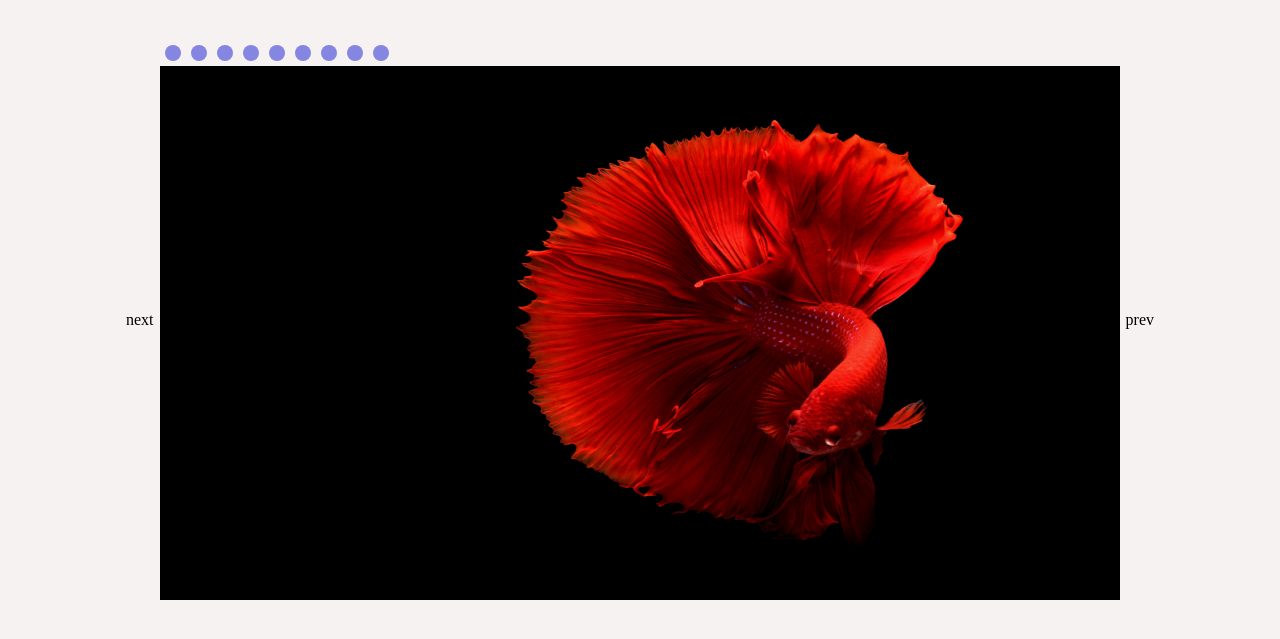
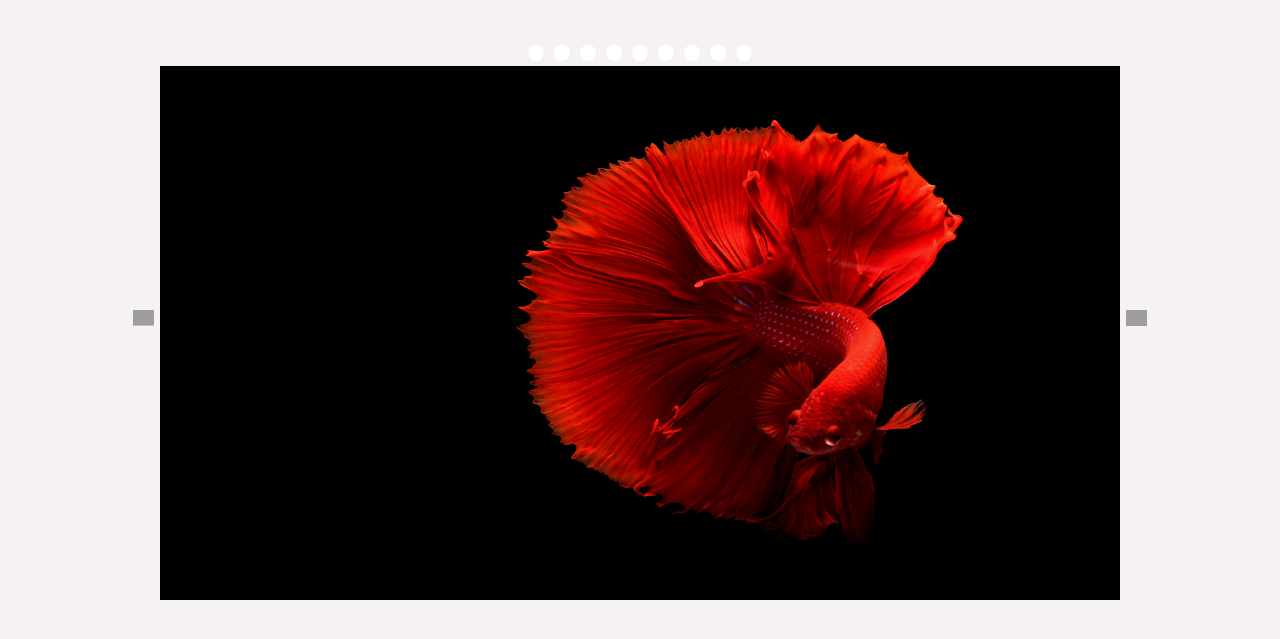
Before and after one commit to sylla156/pratique_e-commerce, a PHP site: page / in a window 1280 px wide. Shown: the part 65-704 px from the top of the page. Run offline with PHP 8.4, Linux system fonts and the light colour scheme; grey boxes are pictures that could not be loaded.

Commit message:
feat: rendre le code rentable

```diff
--- a/public/design/css/style.css
+++ b/public/design/css/style.css
@@ -171,6 +171,7 @@ body {
   margin: 0px;
 }
 .main__category {
+  z-index: 2;
   width: 0px;
   background-color: #ffffff;
   color: #000000;
@@ -191,6 +192,7 @@ body {
   list-style: none;
 }
 .main__nav {
+  z-index: 2;
   width: 0px;
   background-color: #ffffff;
   color: #000000;
@@ -212,8 +214,10 @@ body {
   list-style: none;
 }
 .main__carousel {
+  position: absolute;
   padding: 0px;
   margin: 0px;
+  z-index: -1;
   display: flex;
   justify-content: center;
   align-items: center;
@@ -261,11 +265,16 @@ body {
     height: 45vh;
   }
 }
+.main__carousel--main div ul {
+  display: flex;
+  justify-content: center;
+  align-items: center;
+}
 .main__carousel--main div ul li {
   padding: 8px;
   margin: 5px;
   border-radius: 100%;
-  background-color: #7474dfde;
+  background-color: #fff;
 }
 .main__carousel--main ul {
   padding: 0px;
--- a/public/design/scss/style.scss
+++ b/public/design/scss/style.scss
@@ -134,6 +134,7 @@ body {
 
 
     &__category {
+        z-index:2;
         width: 0px;
         background-color: $secondaryBackgroundColor;
         color: $principaleTextColor;
@@ -157,6 +158,7 @@ body {
 
 
     &__nav {
+        z-index:2;
         width: 0px;
         background-color: $secondaryBackgroundColor;
         color: $principaleTextColor;
@@ -181,7 +183,10 @@ body {
 
 
     &__carousel {
+        position: absolute;
         @include boite;
+        z-index: -1;
+
         @include flex {
             flex-direction: row;
             gap: 6px;
@@ -203,7 +208,8 @@ body {
         // background-color: #000;
         &--main {
             @include boite;
-            overflow:hidden;
+            overflow: hidden;
+
             @include media('pc') {
                 @include dimension(75vw, 70vh);
             }
@@ -216,16 +222,21 @@ body {
             @include media('mobile') {
                 @include dimension(95vw, 45vh);
             }
+            // pour les selector du carousel les points rond
+            div {
 
-           div {
+                ul {
+                    @include flex;
 
-              ul li{
-                  @include boite(8px,5px);
-                  border-radius:100%;
-                  background-color: #7474dfde;
-              }
-           }
+                    li {
+                        @include boite(8px, 5px);
+                        border-radius: 100%;
+                        background-color: #fff;
+                    }
+                }
+            }
 
+            //pour les element du carousel
             ul {
                 @include boite;
                 @include flex(flex-start);
@@ -236,6 +247,7 @@ body {
                 }
 
                 transition: all 1s;
+
                 a img {
                     @include media('pc') {
                         @include dimension(75vw, 70vh);
--- a/public/js/main.js
+++ b/public/js/main.js
@@ -46,6 +46,6 @@ let carouselMAin = document.querySelector('.main__carousel--main-parentElement')
 let carouselAllChild = document.querySelectorAll('.main__carousel--main-parentElement_element');
 let carouselBtnNext = document.querySelector('.main__carousel--btnNextCarousel');
 let carouselBtnPrev = document.querySelector('.main__carousel--btnPrevCarousel');
-let carouselSelectorELement = document.querySelector('.main__carousel--main-BtnSelectorCarousel-parentElement');
+let carouselSelectorELement = document.querySelector('.main__carousel--main__btnSelectorCarousel--parentSelectorElementOfCarousel');
 let carou = new carousel(carouselMAin,carouselAllChild,carouselBtnNext,carouselBtnPrev,carouselSelectorELement);
 carou.execute();
--- a/public/js/module/carousel.js
+++ b/public/js/module/carousel.js
@@ -88,6 +88,9 @@ class carousel {
         })
     }
 
+   /**
+    *  @description il ajoute les seletor element en fonction du nombre image
+    */
     addSelectorElement() {
         let compt = this.numberElement;
         let element = undefined;
@@ -98,6 +101,9 @@ class carousel {
         }
     }
 
+    /**
+     * @description on ajoute des event sur tous les selector element
+     */
     effetInSelectorElement() {
         this.addSelectorElement();
         let children = this.carouselSelectorElement.children;
@@ -111,24 +117,32 @@ class carousel {
 
         }
     }
+
     /**
      *
-     * @param {number} _widthcompteurOfCarousel - la largeur qui'il a besion pour faire bouger le carousel
+     * @param {widthOfTranslateCarousel} _widthcompteurOfCarousel - pour pourvoir bouger seule
      */
-    move(_widthcompteurOfCarousel) {
+    autoMovingSelectorElement(_widthcompteurOfCarousel) {
         let childrenElementIndex = (_widthcompteurOfCarousel / this.widthElement());
         let children = this.carouselSelectorElement.children;
         for (let index = 0; index < children.length; index++) {
             const element = children[index];
             let childrenElement = (parseInt(element.className.split('selector')[1]));
             if (childrenElement === childrenElementIndex) {
-                element.style.backgroundColor = 'red';
+                element.style.backgroundColor = '#63b0f4';
             } else if (childrenElement !== childrenElementIndex) {
-                element.style.backgroundColor = 'blue';
-            }
+                element.style.backgroundColor = '#fff';                                                                                                                                                                                                                                                                                                                                                                                                                               }
         }
+    }
+
+
+    /**
+     *
+     * @param {number} _widthcompteurOfCarousel - la largeur qui'il a besion pour faire bouger le carousel
+     */
+    move(_widthcompteurOfCarousel) {
+        this.autoMovingSelectorElement(_widthcompteurOfCarousel);
         this.carouselMAin.style.transform = `translate(-${_widthcompteurOfCarousel}px)`;
-
         // console.log(childrenElement);
     }
 
--- a/public/layout.php
+++ b/public/layout.php
@@ -72,13 +72,13 @@
 
 
         <div class="main__carousel">
-            <div class="main__carousel--btnNextCarousel">
-                <p>next</p>
+            <div class="main__carousel--btnPrevCarousel">
+                <img src="https://www.flaticon.com/svg/vstatic/svg/271/271228.svg?token=exp=1619374975~hmac=93be500eb0bbc0c00ce2e91ba72b1d34" alt="next" class="icone" style="transform: rotate(180deg);" srcset="">
             </div>
 
             <div class="main__carousel--main">
-                <div class=main__carousel--main-BtnSelectorCarousel">
-                    <ul class="main__carousel--main-BtnSelectorCarousel-parentElement">
+                <div class=main__carousel--main__btnSelectorCarousel">
+                    <ul class="main__carousel--main__btnSelectorCarousel--parentSelectorElementOfCarousel">
 
                     </ul>
                 </div>
@@ -95,8 +95,8 @@
                 </ul>
             </div>
 
-            <div class="main__carousel--btnPrevCarousel">
-                <p>prev</p>
+            <div class="main__carousel--btnNextCarousel">
+                <img src="https://www.flaticon.com/svg/vstatic/svg/271/271228.svg?token=exp=1619374975~hmac=93be500eb0bbc0c00ce2e91ba72b1d34" alt="prev" class="icone" srcset="">
             </div>
         </div>
         <!--
```
Also changed, not shown: 1 other file.
